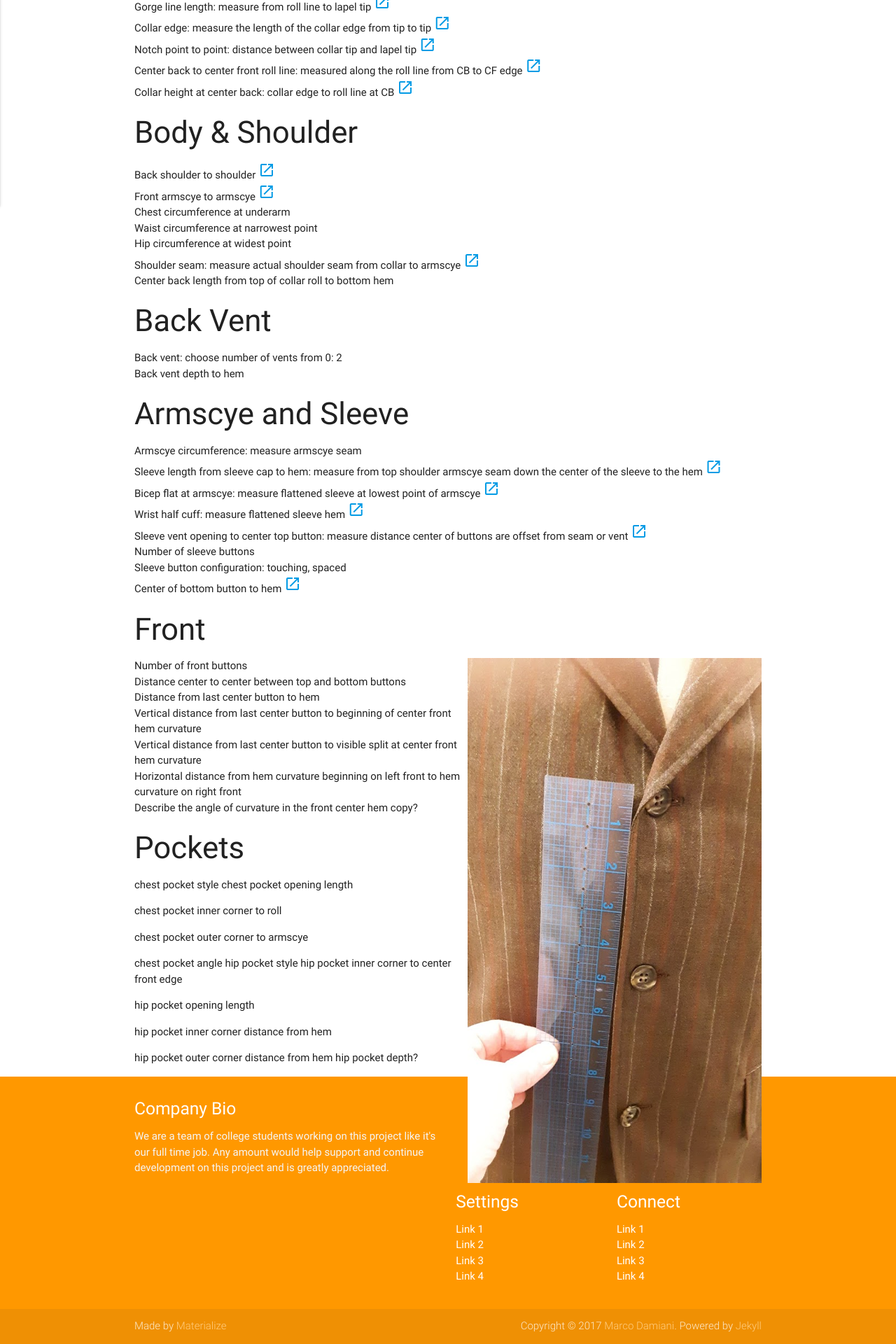
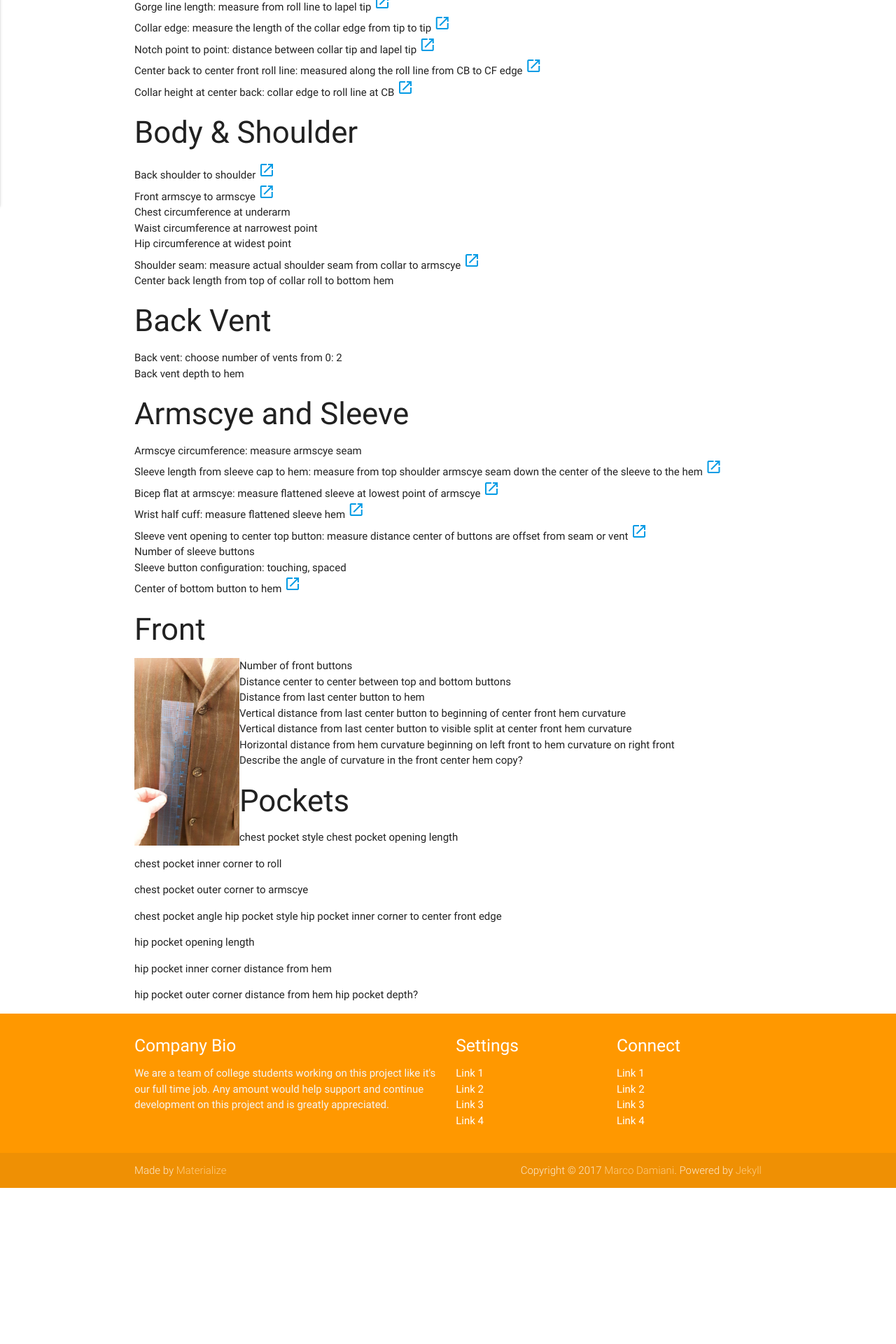
Before and after one commit to 20thCenturySuits/20thCenturySuits.github.io, a Jekyll site: the page built from pages/suitmatch.md, in a window 1280 px wide. Shown: the part 666-2586 px from the top of the page at 70% size. Built offline with Jekyll 4.4.1, drawn with Linux system fonts in a browser that asks for light colours; after the commit the page ends 2363 px from its top, so only the background shows below that.

Commit message:
no message

```diff
--- a/_sass/main.scss
+++ b/_sass/main.scss
@@ -65,3 +65,8 @@ h1.page-title {
 p.rss-subscribe {
     margin: 0;
 }
+
+img[src*="#right"] {
+   float:left;
+   width:150px;
+}
--- a/pages/suitmatch.md
+++ b/pages/suitmatch.md
@@ -56,7 +56,7 @@ Once you're done, [enter your suit measurements](https://airtable.com/shrH8RqeQP
 
 ### Front
 
-<img src="/assets/images/measurements/frontbuttonsdistance.png" align=right>
+![Front Buttons](/assets/images/measurements/frontbuttonsdistance.png#right)
 
 - Number of front buttons
 - Distance center to center between top and bottom buttons
```
